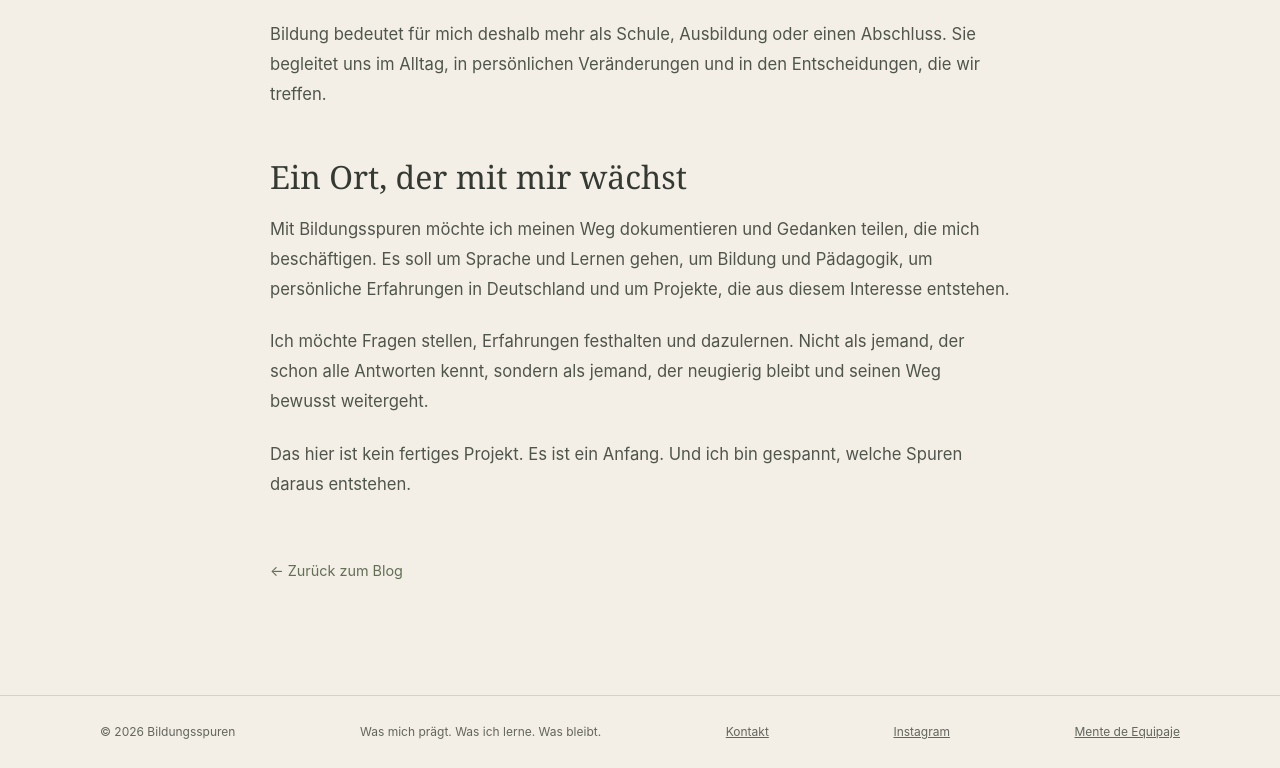
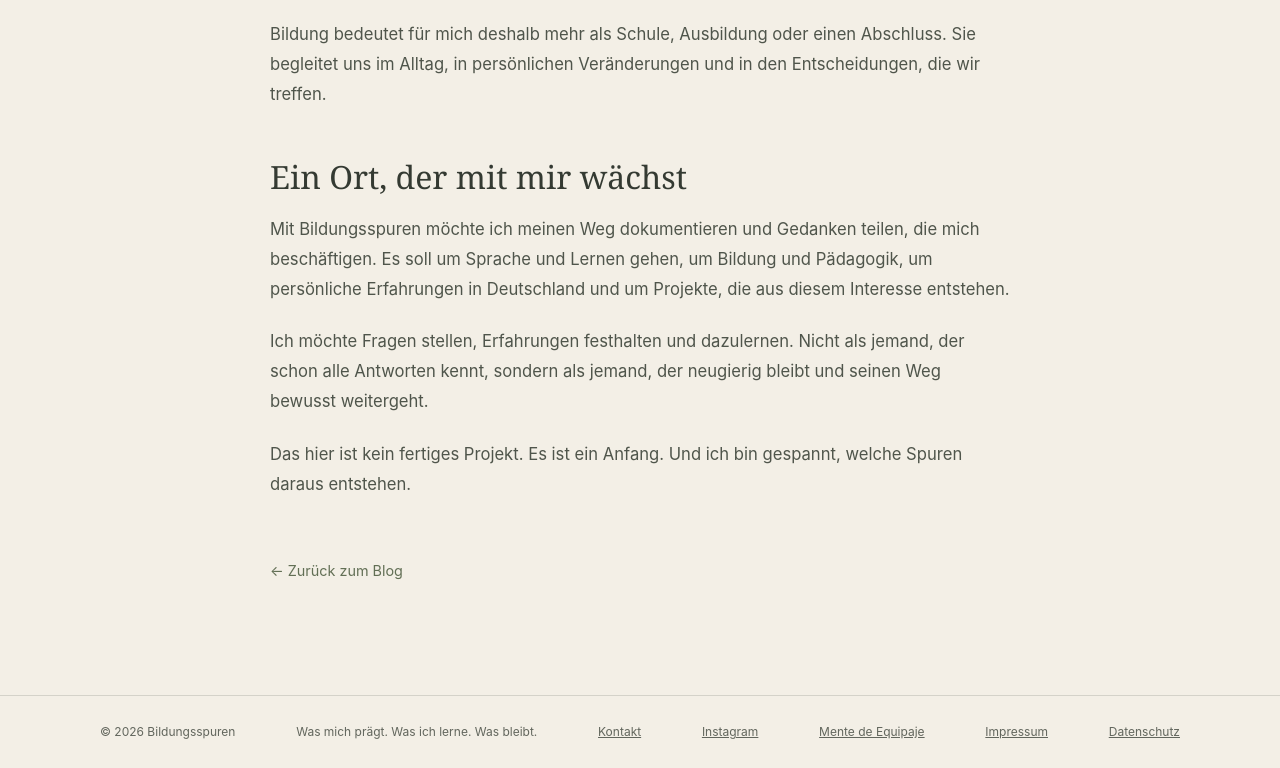
Before and after one commit to jorgargom/bildungsspuren, a plain HTML site: page warum-bildungsspuren.html in a window 1280 px wide. Shown: the part 1188-1956 px from the top of the page. Drawn offline with Linux system fonts and the light colour scheme.

Commit message:
Add legal links consistently to every page footer

```diff
--- a/warum-bildungsspuren.html
+++ b/warum-bildungsspuren.html
@@ -64,7 +64,7 @@
   <footer><div class="wrap"><span>© 2026 Bildungsspuren</span><span>Was mich prägt. Was ich lerne. Was bleibt.</span>
       <span><a href="mailto:kontakt@bildungsspuren.de">Kontakt</a></span>
       <span><a href="https://www.instagram.com/bildungsspuren/" target="_blank" rel="noopener noreferrer">Instagram</a></span>
-      <span><a href="https://mentedeequipaje.com/" target="_blank" rel="noopener noreferrer">Mente de Equipaje</a></span>
+      <span><a href="https://mentedeequipaje.com/" target="_blank" rel="noopener noreferrer">Mente de Equipaje</a></span><span><a href="impressum.html">Impressum</a></span><span><a href="datenschutz.html">Datenschutz</a></span>
     </div></footer>
   <script src="assets/js/main.js?v=20261117-8" defer></script>
 </body>
```
